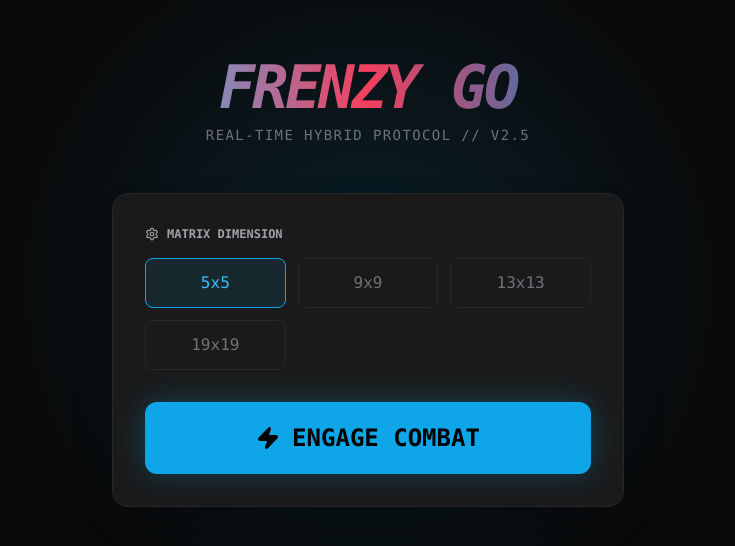
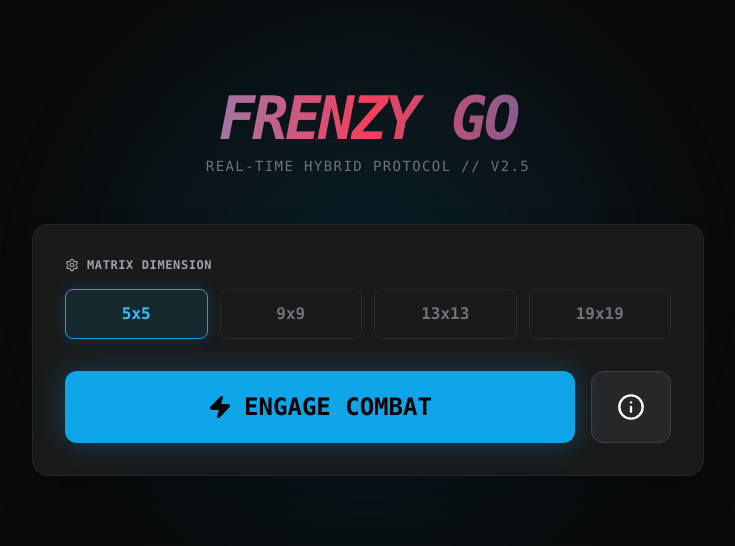
Before and after one commit to metaperl/frenzy-go, a React (Create React App) app: page / in a window 1280 px wide. Shown: the part 118-664 px from the top of the page, without its empty margins (272-1007 px from the left). Built offline with nearby package versions, Linux system fonts and the light colour scheme.

Commit message:
added combat manual

```diff
--- a/src/App.js
+++ b/src/App.js
@@ -4,7 +4,10 @@ import {
   Skull,
   Settings,
   Cpu,
-  User
+  User,
+  Info,
+  MousePointer2,
+  ShieldAlert
 } from 'lucide-react';
 
 // Constants
@@ -20,6 +23,7 @@ const App = () => {
   const [boardSize, setBoardSize] = useState(5); // Default 5x5
   const fogOfWar = false;
   const [countdown, setCountdown] = useState(3);
+  const [showInstructions, setShowInstructions] = useState(false);
 
   const [hud, setHud] = useState({
     playerEnergy: 100,
@@ -237,23 +241,25 @@ const App = () => {
             <div className="absolute top-0 left-0 w-full h-full bg-[radial-gradient(circle_at_50%_50%,#0ea5e9,transparent_50%)] animate-pulse" />
         </div>
 
-        <div className="z-10 text-center max-w-lg w-full">
+        <div className="z-10 text-center max-w-2xl w-full">
           <h1 className="text-6xl font-black italic mb-2 tracking-tighter text-transparent bg-clip-text bg-gradient-to-r from-sky-400 via-rose-500 to-sky-600">
             FRENZY GO
           </h1>
           <p className="text-zinc-500 mb-12 uppercase tracking-widest text-sm">Real-Time Hybrid Protocol // v2.5</p>
 
-          <div className="bg-[#1a1a1a] border border-zinc-800 p-8 rounded-2xl shadow-2xl space-y-8">
+          <div className="bg-[#1a1a1a] border border-zinc-800 p-8 rounded-2xl shadow-2xl space-y-8 text-left">
+            {!showInstructions ? (
+              <>
                 <div>
-              <label className="flex items-center gap-2 text-xs font-bold text-zinc-400 mb-4 uppercase">
+                  <label className="flex items-center gap-2 text-xs font-bold text-zinc-400 mb-4 uppercase tracking-wider">
                     <Settings size={14} /> Matrix Dimension
                   </label>
-              <div className="grid grid-cols-3 gap-3">
+                  <div className="grid grid-cols-4 gap-3">
                     {[5, 9, 13, 19].map(size => (
                       <button
                         key={size}
                         onClick={() => setBoardSize(size)}
-                    className={`py-3 rounded-lg border transition-all ${boardSize === size ? 'bg-sky-500/10 border-sky-500 text-sky-400' : 'border-zinc-800 text-zinc-500 hover:border-zinc-600'}`}
+                        className={`py-3 rounded-lg border transition-all font-bold ${boardSize === size ? 'bg-sky-500/10 border-sky-500 text-sky-400 shadow-[0_0_15px_rgba(14,165,233,0.2)]' : 'border-zinc-800 text-zinc-500 hover:border-zinc-600'}`}
                       >
                         {size}x{size}
                       </button>
@@ -261,14 +267,74 @@ const App = () => {
                   </div>
                 </div>
 
+                <div className="flex gap-4">
                   <button
                     onClick={initGame}
-              className="group w-full py-5 bg-sky-500 hover:bg-white text-black font-black text-2xl rounded-xl transition-all shadow-[0_0_30px_rgba(14,165,233,0.3)] hover:shadow-[0_0_50px_rgba(255,255,255,0.2)] flex items-center justify-center gap-3 uppercase overflow-hidden relative"
+                    className="group flex-1 py-5 bg-sky-500 hover:bg-white text-black font-black text-2xl rounded-xl transition-all shadow-[0_0_30px_rgba(14,165,233,0.3)] hover:shadow-[0_0_50px_rgba(255,255,255,0.2)] flex items-center justify-center gap-3 uppercase overflow-hidden relative"
                   >
                     <div className="absolute inset-0 bg-gradient-to-r from-transparent via-white/20 to-transparent translate-x-[-100%] group-hover:translate-x-[100%] transition-transform duration-500" />
                     <Zap fill="black" className="group-hover:animate-bounce" />
                     ENGAGE COMBAT
                   </button>
+                  <button
+                    onClick={() => setShowInstructions(true)}
+                    className="w-20 bg-zinc-800 hover:bg-zinc-700 text-white rounded-xl flex items-center justify-center transition-colors border border-zinc-700"
+                    title="How to Play"
+                  >
+                    <Info size={28} />
+                  </button>
+                </div>
+              </>
+            ) : (
+              <div className="space-y-6 animate-in fade-in slide-in-from-bottom-4 duration-500">
+                <div className="flex items-center justify-between border-b border-zinc-800 pb-4">
+                  <h3 className="text-xl font-black italic text-sky-400 uppercase tracking-tighter flex items-center gap-2">
+                    <Info size={20} /> Combat Manual
+                  </h3>
+                  <button onClick={() => setShowInstructions(false)} className="text-zinc-500 hover:text-white text-xs font-bold uppercase tracking-widest underline decoration-sky-500 underline-offset-4">Return</button>
+                </div>
+
+                <div className="grid grid-cols-1 md:grid-cols-2 gap-6 text-[13px] leading-relaxed">
+                  <div className="space-y-4">
+                    <div className="flex gap-3">
+                      <div className="mt-1 text-sky-500"><MousePointer2 size={18} /></div>
+                      <div>
+                        <strong className="block text-zinc-300 uppercase mb-1">Real-Time Action</strong>
+                        This is not turn-based. Place stones as fast as your energy allows. Surrounding enemy groups captures them instantly.
+                      </div>
+                    </div>
+                    <div className="flex gap-3">
+                      <div className="mt-1 text-sky-500"><Zap size={18} /></div>
+                      <div>
+                        <strong className="block text-zinc-300 uppercase mb-1">Energy Management</strong>
+                        Each move costs <span className="text-sky-400 font-bold">18 units</span>. Energy regenerates automatically. Don't spam or you'll be left defenseless.
+                      </div>
+                    </div>
+                  </div>
+
+                  <div className="space-y-4">
+                    <div className="flex gap-3">
+                      <div className="mt-1 text-rose-500"><Skull size={18} /></div>
+                      <div>
+                        <strong className="block text-zinc-300 uppercase mb-1">Capture & Upgrade</strong>
+                        Capturing stones earns <span className="text-rose-400 font-bold">Soul Fragments</span>. Use them in the side panel to buy Surge or Sabotage.
+                      </div>
+                    </div>
+                    <div className="flex gap-3">
+                      <div className="mt-1 text-sky-500"><ShieldAlert size={18} /></div>
+                      <div>
+                        <strong className="block text-zinc-300 uppercase mb-1">Victory Path</strong>
+                        Win by dominating the board (3x opponent's stones) or by having more territory when the board is 95% full.
+                      </div>
+                    </div>
+                  </div>
+                </div>
+
+                <div className="bg-sky-500/5 border border-sky-500/20 p-4 rounded-lg text-xs text-sky-200/70 italic text-center">
+                  "Speed is a weapon. Territory is the objective."
+                </div>
+              </div>
+            )}
           </div>
         </div>
       </div>
@@ -335,9 +401,10 @@ const App = () => {
                 disabled={hud.playerCaptures < 10}
                 className={`w-full p-3 rounded-lg border text-left flex items-center justify-between ${hud.playerCaptures >= 10 ? 'border-sky-500/50 bg-sky-500/10' : 'border-zinc-800 opacity-30'}`}
             >
-                <div className="text-xs font-bold">ENERGY SURGE</div>
+                <div className="text-xs font-bold uppercase">Surge (+30 E)</div>
                 <Zap size={14} className="text-sky-400" />
             </button>
+            <div className="text-[9px] text-zinc-600 uppercase tracking-tighter">Cost: 10 Fragments</div>
         </div>
 
         <div className="flex-1 flex items-center justify-center p-4 lg:p-12">
```
Lines whose indentation alone changed are shown as unchanged.
